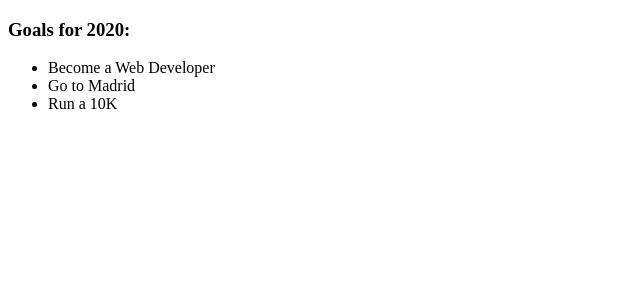
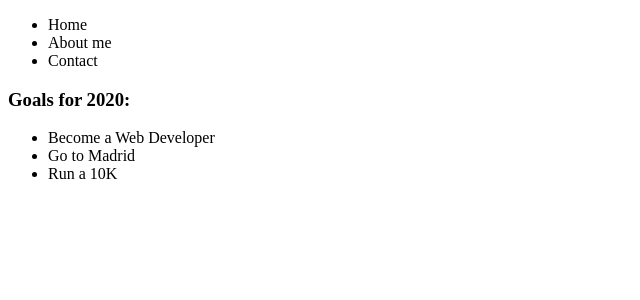
Before and after one commit to alejotsv/introduction-to-react, a React (Create React App) app: page / in a window 1280 px wide. Shown: the top 300 px of the page, without its empty margins (0-640 px from the left). Built offline with nearby package versions, Linux system fonts and the light colour scheme.

Commit message:
add NavBar to App.js

```diff
--- a/src/App.js
+++ b/src/App.js
@@ -1,9 +1,11 @@
 import React from 'react';
+import NavBar from './components/NavBar'
 import Goals from './components/Goals';
 
 function App() {
   return(
     <div>
+      <NavBar />
       <Goals />
     </div>
   );
```
